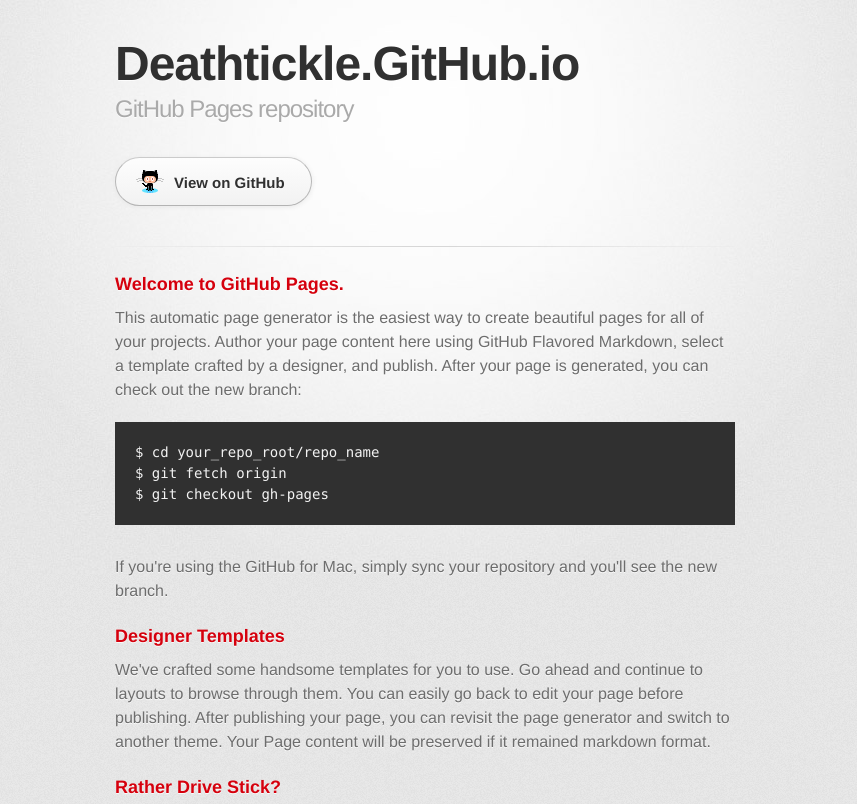
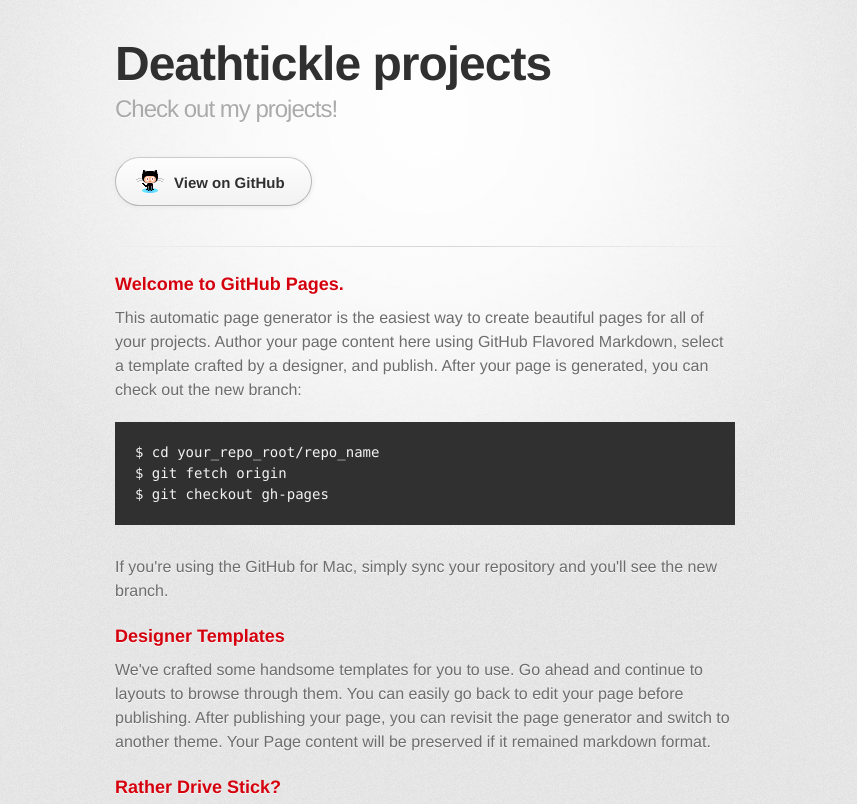
Before and after one commit to DeathTickle/DeathTickle.github.io, a plain HTML site: page index.html in a window 1280 px wide. Shown: the top 804 px of the page, without its empty margins (215-1072 px from the left). Drawn offline with Linux system fonts and the light colour scheme; a web font is replaced by a local one.

Commit message:
changed header of index

```diff
--- a/index.html
+++ b/index.html
@@ -18,8 +18,8 @@
       <div class="inner">
 
         <header>
-          <h1>Deathtickle.GitHub.io</h1>
-          <h2>GitHub Pages repository</h2>
+          <h1>Deathtickle projects</h1>
+          <h2>Check out my projects!</h2>
         </header>
 
         <section id="downloads" class="clearfix">
```
